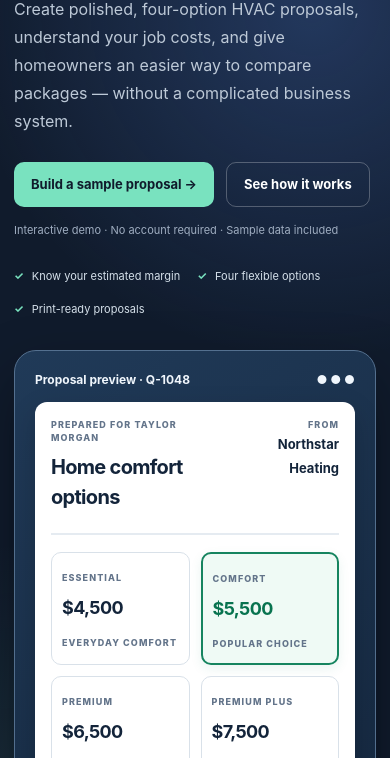
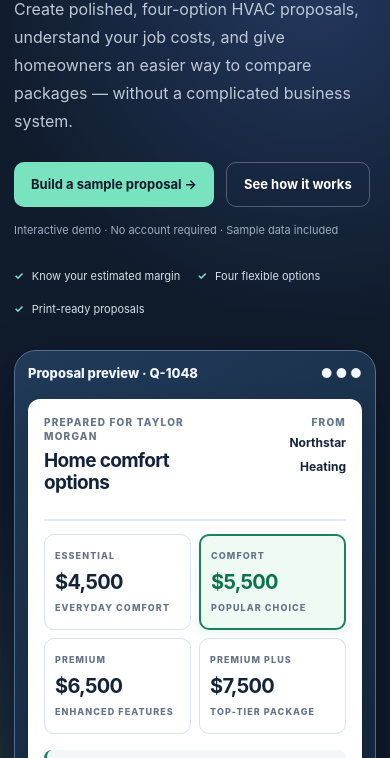
Before and after one commit to mexiaeon/hvac-quote-studio, a plain HTML site: page index.html in a window 390 px wide. Shown: the part 309-1067 px from the top of the page. Drawn offline with Linux system fonts and the light colour scheme.

Commit message:
Improve readability of hero proposal preview

```diff
--- a/index.html
+++ b/index.html
@@ -123,6 +123,32 @@ section{padding:76px 0}.soft{background:var(--canvas)}.section-head{max-width:67
 }
 @media(max-width:680px){.pv-sign-grid{grid-template-columns:1fr 1fr}}
 
+
+/* Improve readability of the hero proposal showcase */
+.mock{width:100%;padding:22px}
+.mockbar{font-size:13px;font-weight:800;margin-bottom:16px}
+.sheet{padding:25px}
+.sheet-head{gap:18px;padding-bottom:18px}
+.sheet-head .muted{font-size:10px;line-height:1.4}
+.sheet h3{font-size:23px;line-height:1.15;margin:7px 0}
+.sheet-head b{font-size:15px}
+.grid4{gap:12px;margin-top:18px}
+.mockopt{padding:15px;min-height:118px;display:flex;flex-direction:column;justify-content:center;gap:5px}
+.mockopt .muted{font-size:10px;line-height:1.35}
+.mockopt strong{font-size:25px;line-height:1.1;margin:4px 0}
+.mockfoot{font-size:12px;line-height:1.6;padding:14px 15px;margin-top:16px}
+@media(max-width:680px){
+ .mock{padding:13px}
+ .sheet{padding:16px}
+ .sheet h3{font-size:19px}
+ .sheet-head b{font-size:12px}
+ .grid4{gap:8px;margin-top:13px}
+ .mockopt{padding:10px;min-height:96px}
+ .mockopt strong{font-size:20px}
+ .mockopt .muted{font-size:9px}
+ .mockfoot{font-size:10px;line-height:1.5;padding:11px}
+}
+
 </style>
 </head>
 <body>
```
